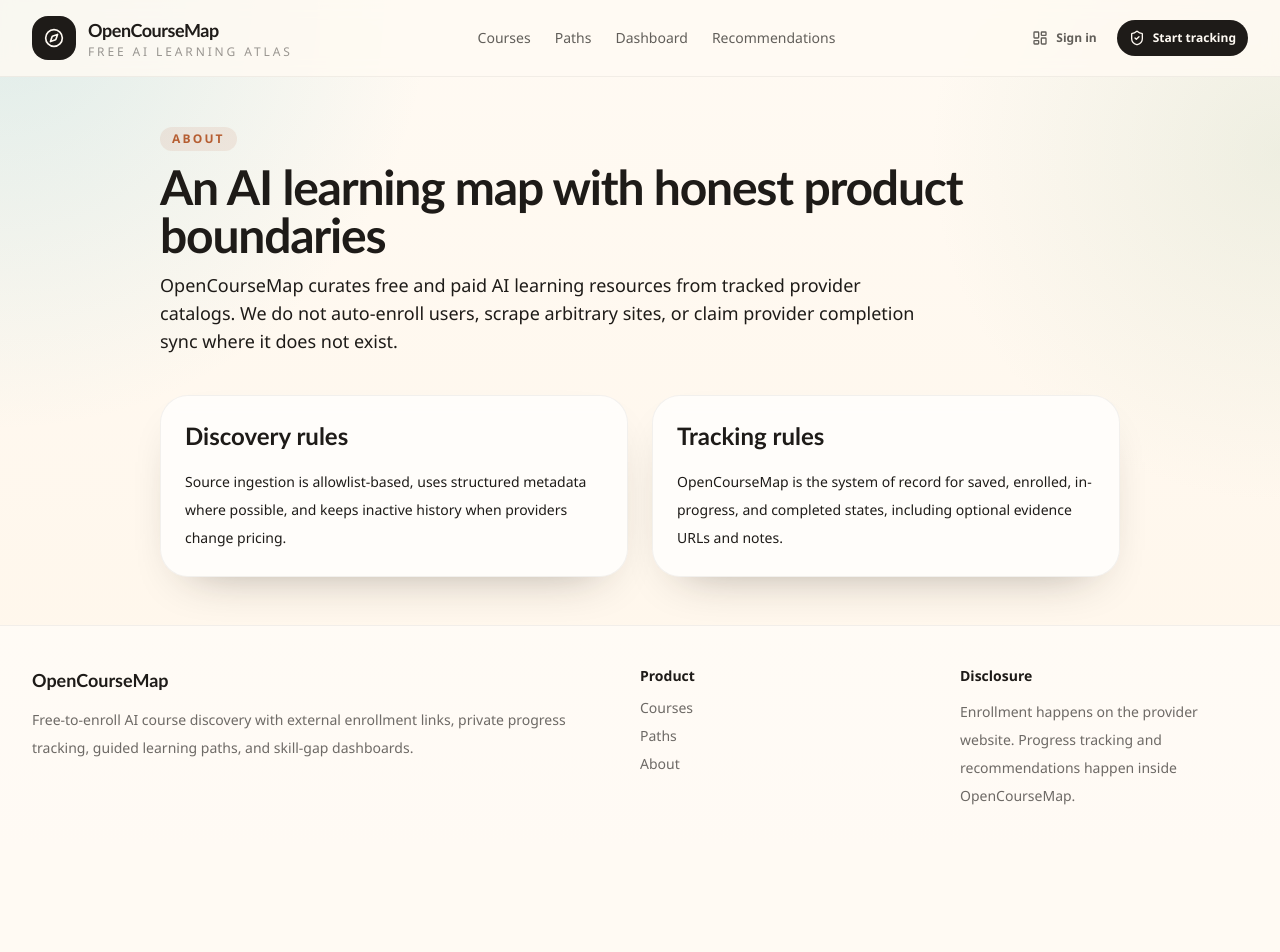
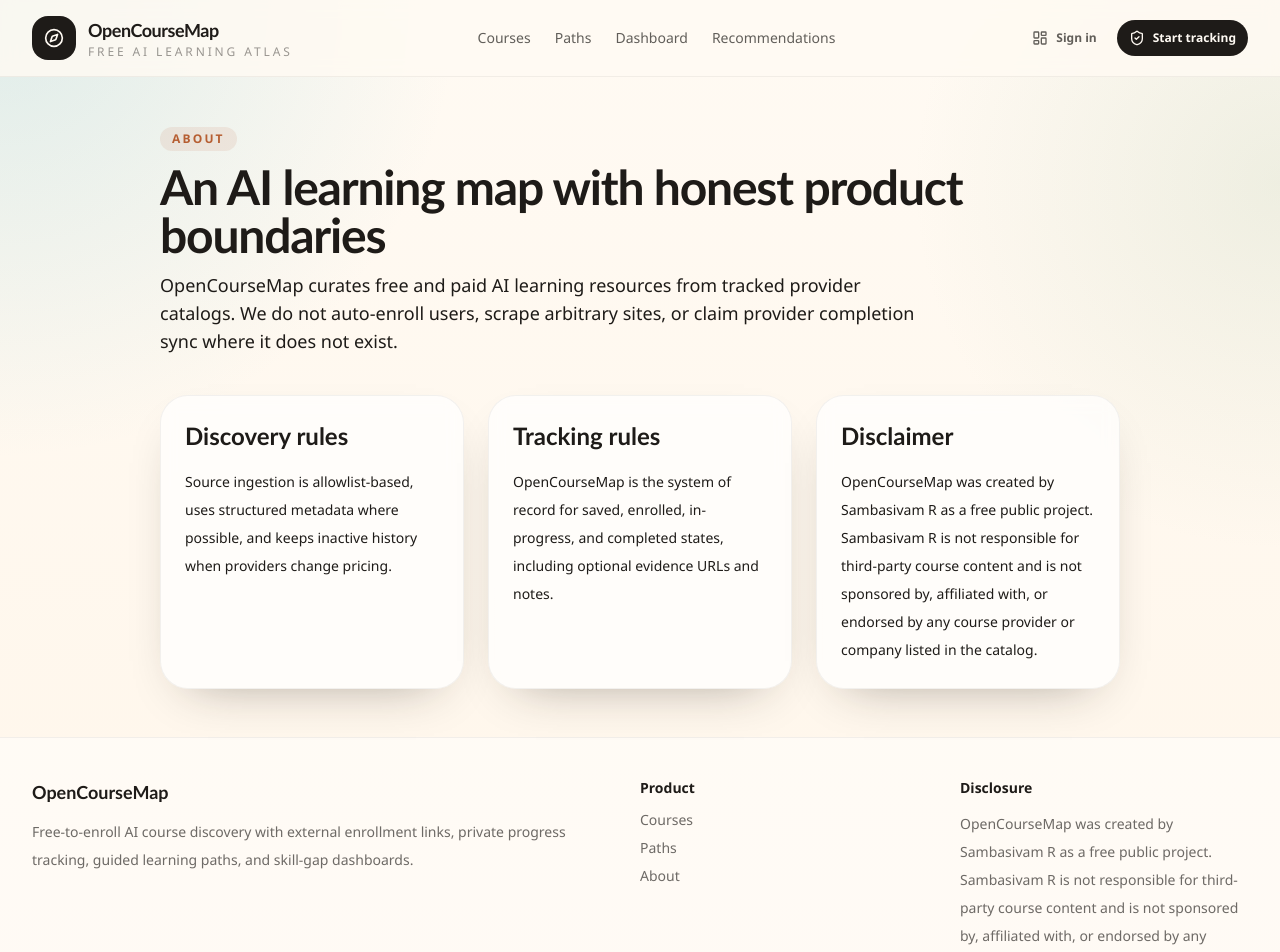
Before and after one commit to sambardev5/genai-study-tracker-opencoursemap, a Next.js app: page /about in a window 1280 px wide. Shown: the top 952 px of the page. Before the commit the page ends 850 px from the top, so only its background shows below. Built offline with nearby package versions, Linux system fonts and the light colour scheme; no server answers.

Commit message:
Updated domain

```diff
--- a/app/(public)/about/page.tsx
+++ b/app/(public)/about/page.tsx
@@ -9,7 +9,7 @@
         title="An AI learning map with honest product boundaries"
         description="OpenCourseMap curates free and paid AI learning resources from tracked provider catalogs. We do not auto-enroll users, scrape arbitrary sites, or claim provider completion sync where it does not exist."
       />
-      <div className="mt-10 grid gap-6 lg:grid-cols-2">
+      <div className="mt-10 grid gap-6 lg:grid-cols-3">
         <Card>
           <h2 className="font-display text-2xl font-semibold">Discovery rules</h2>
           <p className="mt-4 text-sm leading-7 text-ink/68">
@@ -24,6 +24,14 @@
             including optional evidence URLs and notes.
           </p>
         </Card>
+        <Card>
+          <h2 className="font-display text-2xl font-semibold">Disclaimer</h2>
+          <p className="mt-4 text-sm leading-7 text-ink/68">
+            OpenCourseMap was created by Sambasivam R as a free public project. Sambasivam R is not
+            responsible for third-party course content and is not sponsored by, affiliated with, or endorsed
+            by any course provider or company listed in the catalog.
+          </p>
+        </Card>
       </div>
     </div>
   );
--- a/app/(public)/page.tsx
+++ b/app/(public)/page.tsx
@@ -91,7 +91,7 @@
         <SectionHeading
           eyebrow="Featured catalog"
           title="Start with a small, verified set."
-          description="The repository now includes an official-provider starter catalog so the workspace is useful before Supabase ingestion is connected."
+          description="Click Courses to explore the full AI course catalog"
         />
         <div className="grid gap-6 lg:grid-cols-3">
           {featured.items.map((course) => (
--- a/components/layout/site-footer.tsx
+++ b/components/layout/site-footer.tsx
@@ -22,8 +22,9 @@
         <div>
           <h3 className="font-semibold text-ink">Disclosure</h3>
           <p className="mt-3 leading-7">
-            Enrollment happens on the provider website. Progress tracking and recommendations happen inside
-            OpenCourseMap.
+            OpenCourseMap was created by Sambasivam R as a free public project. Sambasivam R is not
+            responsible for third-party course content and is not sponsored by, affiliated with, or endorsed
+            by any course provider or company listed here.
           </p>
         </div>
       </div>
--- a/lib/utils/env.ts
+++ b/lib/utils/env.ts
@@ -11,7 +11,7 @@
     supabaseServiceRoleKey:
       process.env.SUPABASE_SERVICE_ROLE_KEY ??
       process.env.SUPABASE_SECRET_KEY,
-    appUrl: process.env.NEXT_PUBLIC_APP_URL ?? "https://genaicoursepath.com",
+    appUrl: process.env.NEXT_PUBLIC_APP_URL ?? "https://opencoursemap.com",
     adminEmails: (process.env.ADMIN_EMAILS ?? "")
       .split(",")
       .map((value) => value.trim())
```
Also changed, not shown: 3 other files (tests, documents, lock files or other folders).
